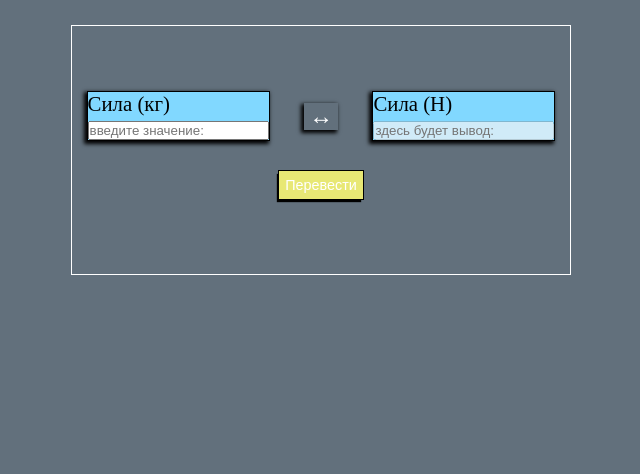
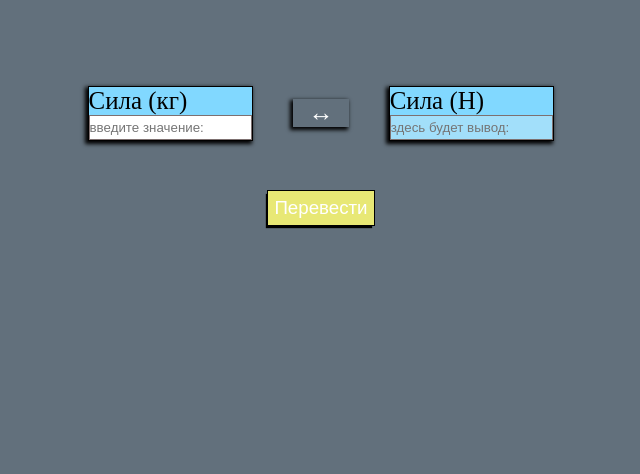
Before and after one commit to Pan9aJS/panda.github.io, a PHP site: page /files/n_kg/index.html in a window 1280 px wide. Shown: the top 474 px of the page, without its empty margins (319-959 px from the left). Run offline with PHP 8.4, Linux system fonts and the light colour scheme.

Commit message:
fixed bugs

```diff
--- a/files/n_kg/style.css
+++ b/files/n_kg/style.css
@@ -17,15 +17,15 @@ body {
 }
 
 .container {
+    width: fit-content;
+    height: 250px;
     display: flex;
     flex-direction: column;
     justify-content: center;
     align-items: center;
-    border: 1px solid white;
-    width: 500px;
-    height: 250px;
     min-height: 100px;
-    margin: 25px auto auto;
+    margin: 25px auto;
+    font-size: 1.3em;
 }
 
 .container .input-boxes {
@@ -37,22 +37,40 @@ body {
 }
 
 .container .box {
+    width: 100%;
     border: 1px solid black;
     font-family: serif;
-    font-size: 1.3em;
+    font-size: 1.2em;
     background: #81d8ff;
     box-shadow: -2px 2px 4px 1px #000000;
+    display: flex;
+    justify-content: inherit;
+    align-items: flex-start;
+    flex-direction: column;
+    margin: 20px;
+}
+
+.container .box input {
+    width: 100%;
+    border: 1px solid #7d7070;
+    display: block;
+    height: 25px;
 }
 
 .container .box.toggle {
-    font-size: calc(2.3rem - 12px - (100vw - 530px) / 600);
     border: none;
     background: none;
     color: white;
     margin: 0 20px;
-    padding: 0px 5px;
+    padding: 0px 3%;
     cursor: pointer;
-    /* background: #ff4444; */
+    width: auto;
+    min-width: max-content;
+    height: max-content;
+}
+
+.box.toggle p {
+    width: 100%;
 }
 
 .container .btn-calc {
@@ -80,3 +98,19 @@ body {
     border: 3px solid #9a6565;
     color: black;
 }
+
+@media screen and (max-width:425px) {
+    .container .input-boxes {
+        width: 100%;
+    }
+    .container .box.toggle {
+        margin: 10px auto;
+        width: max-content;
+    }
+    .container .box {
+        margin: 0px 30px;
+    }
+    .btn-calc button {
+        font-size: 0.8em;
+    }
+}
```
Also changed, not shown: files/n_kg/index.js (+44 -22 lines).
